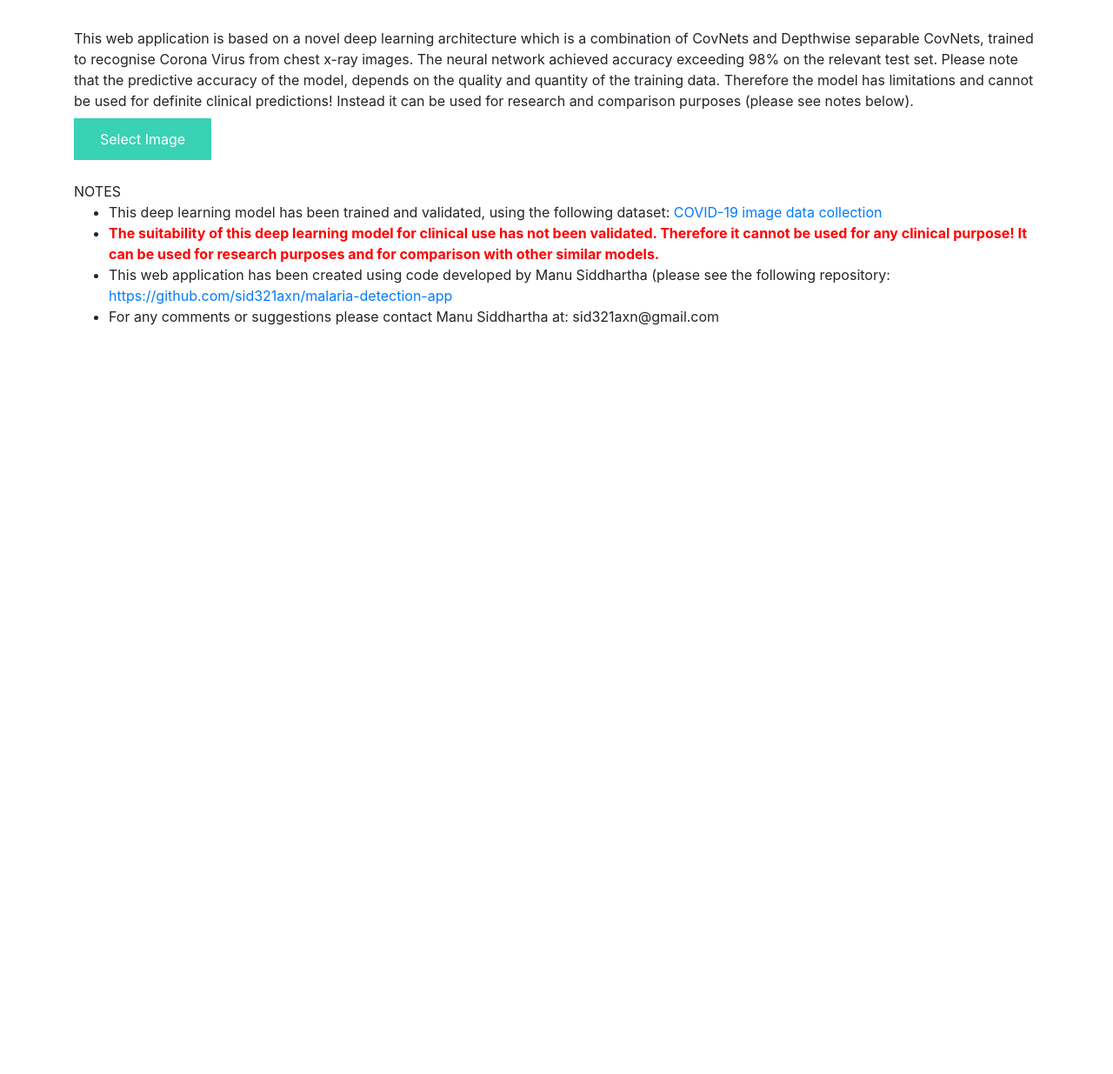
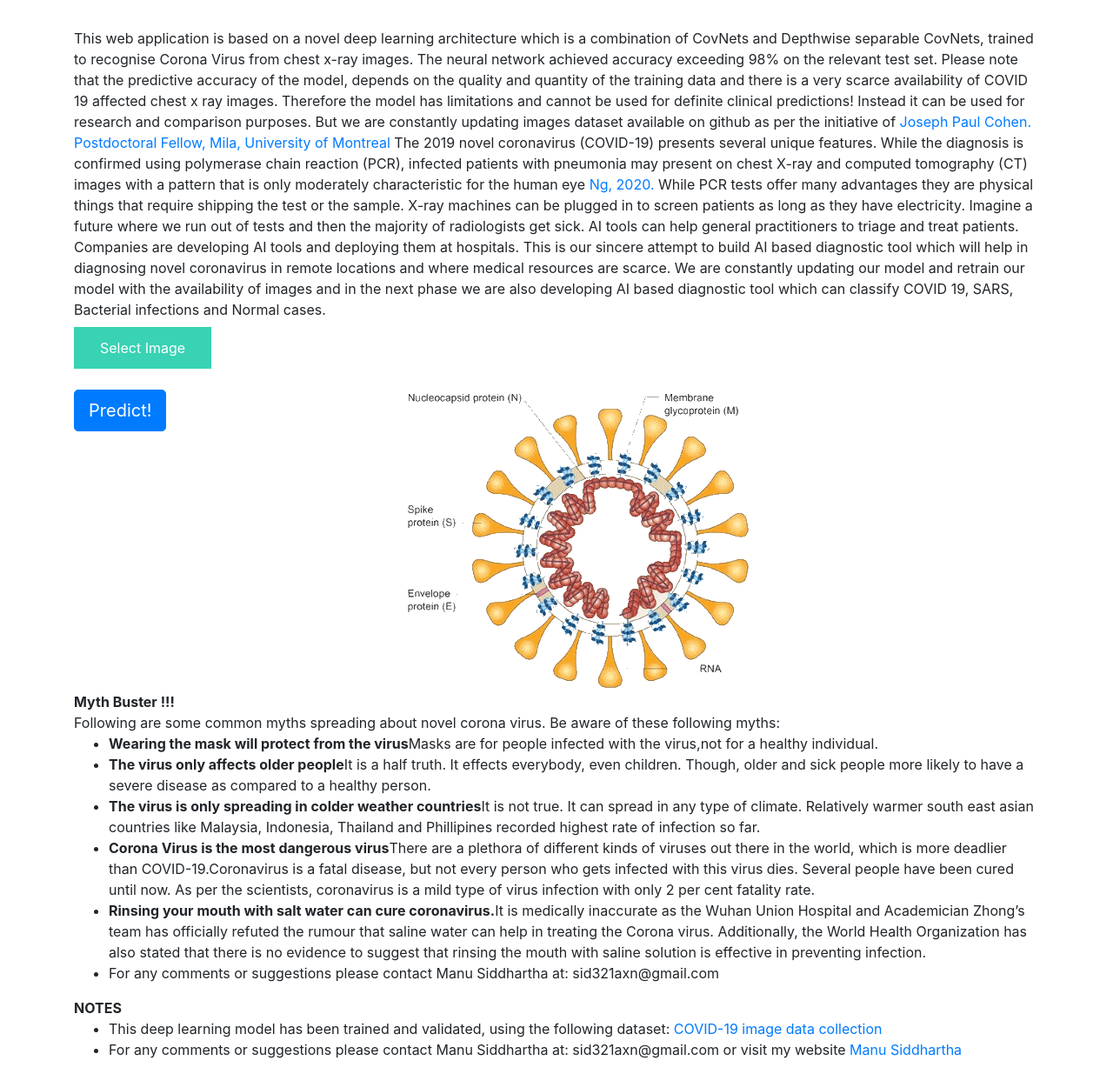
Before and after one commit to sid321axn/corona-webapp, a Flask app: page / in a window 1280 px wide. Shown: the part 56-1291 px from the top of the page at 87% size. Before the commit the page ends 430 px from the top, so only its background shows below. Run offline with Flask 2, Linux system fonts and the light colour scheme; some libraries are stand-ins or nearby versions.

Commit message:
design change

```diff
--- a/templates/base.html
+++ b/templates/base.html
@@ -4,7 +4,7 @@
     <meta charset="UTF-8">
     <meta name="viewport" content="width=device-width, initial-scale=1.0">
     <meta http-equiv="X-UA-Compatible" content="ie=edge">
-    <title>Malaria Detection Web App</title>
+    <title>Corona Virus Diagnostic Web App</title>
     <link href="https://cdn.bootcss.com/bootstrap/4.0.0/css/bootstrap.min.css" rel="stylesheet">
     <script src="https://cdn.bootcss.com/popper.js/1.12.9/umd/popper.min.js"></script>
     <script src="https://cdn.bootcss.com/jquery/3.3.1/jquery.min.js"></script>
--- a/templates/index.html
+++ b/templates/index.html
@@ -1,7 +1,10 @@
 {% extends "base.html" %} {% block content %}
 
 <body>
-This web application is based on a novel deep learning architecture which is a combination of CovNets and Depthwise separable CovNets, trained to recognise Corona Virus from chest x-ray images. The neural network achieved accuracy exceeding 98% on the relevant test set. Please note that the predictive accuracy of the model, depends on the quality and quantity of the training data. Therefore the model has limitations and cannot be used for definite clinical predictions! Instead it can be used for research and comparison purposes (please see notes below).
+This web application is based on a novel deep learning architecture which is a combination of CovNets and Depthwise separable CovNets, trained to recognise Corona Virus from chest x-ray images. The neural network achieved accuracy exceeding 98% on the relevant test set. Please note that the predictive accuracy of the model, depends on the quality and quantity of the training data and there is a very scarce availability of COVID 19 affected chest x ray images. Therefore the model has limitations and cannot be used for definite clinical predictions! Instead it can be used for research and comparison purposes. But we are constantly updating images dataset available on github as per the initiative of <a href="https://josephpcohen.com/w/">Joseph Paul Cohen. Postdoctoral Fellow, Mila, University of Montreal</a>
+The 2019 novel coronavirus (COVID-19) presents several unique features. While the diagnosis is confirmed using polymerase chain reaction (PCR), infected patients with pneumonia may present on chest X-ray and computed tomography (CT) images with a pattern that is only moderately characteristic for the human eye <a href="https://pubs.rsna.org/doi/10.1148/ryct.2020200034">Ng, 2020.</a> While PCR tests offer many advantages they are physical things that require shipping the test or the sample. X-ray machines can be plugged in to screen patients as long as they have electricity. Imagine a future where we run out of tests and then the majority of radiologists get sick. AI tools can help general practitioners to triage and treat patients. Companies are developing AI tools and deploying them at hospitals. This is our sincere attempt to build AI based diagnostic tool which will help in diagnosing novel coronavirus in remote locations and where medical resources are scarce.
+We are constantly updating our model and retrain our model with the availability of images and in the next phase we are also developing AI based diagnostic tool which can classify COVID 19, SARS, Bacterial infections and Normal cases.
+
 </body>
 
 <h2></h2>
@@ -13,14 +16,26 @@ This web application is based on a novel deep learning architecture which is a c
         </label>
         <input type="file" name="file" id="imageUpload" accept=".png, .jpg, .jpeg">
     </form>
-
+<div class="row">
+    <div class="col-sm-3 col-md-6 col-lg-4">
     <div class="image-section" style="display:none;">
         <div class="img-preview">
             <div id="imagePreview">
             </div>
         </div>
         <div>
+
+        </div>
+    </div>
             <button type="button" class="btn btn-primary btn-lg " id="btn-predict">Predict!</button>
+
+
+        </div>
+
+        <div class="col-sm-3 col-md-6 col-lg-4">
+
+<img src="covid.png">
+
         </div>
     </div>
 
@@ -32,12 +47,25 @@ This web application is based on a novel deep learning architecture which is a c
 
 </div>
 <body>
-NOTES
+    <div>
+<strong>Myth Buster !!!</strong><br>
+Following are some common myths spreading about novel corona virus. Be aware of these following myths:
+<ul>
+<li><b>Wearing the mask will protect from the virus</b>Masks are for people infected with the virus,not for a healthy individual.</li>
+<li><b>The virus only affects older people</b>It is a half truth. It effects everybody, even children. Though, older and sick people more likely to have a severe disease as compared to a healthy person.</li>
+<li><b>The virus is only spreading in colder weather countries</b>It is not true. It can spread in any type of climate. Relatively warmer south east asian countries like Malaysia, Indonesia, Thailand and Phillipines recorded highest rate of infection so far. </li>
+<li><b>Corona Virus is the most dangerous virus</b>There are a plethora of different kinds of viruses out there in the world, which is more deadlier than COVID-19.Coronavirus is a fatal disease, but not every person who gets infected with this virus dies. Several people have been cured until now. As per the scientists, coronavirus is a mild type of virus infection with only 2 per cent fatality rate.</li>
+<li><b>Rinsing your mouth with salt water can cure coronavirus.</b>It is medically inaccurate as the Wuhan Union Hospital and Academician Zhong’s team has officially refuted the rumour that saline water can help in treating the Corona virus. Additionally, the World Health Organization has also stated that there is no evidence to suggest that rinsing the mouth with saline solution is effective in preventing infection.</li>
+
+
+<li>For any comments or suggestions please contact Manu Siddhartha at: sid321axn@gmail.com</li>
+</ul>
+
+    </div>
+<div><strong>NOTES</strong>
 <ul>
 <li>This deep learning model has been trained and validated, using the following dataset: <a href="https://github.com/ieee8023/covid-chestxray-dataset">COVID-19 image data collection</a></li>
-<li><b style="color:red;">The suitability of this deep learning model for clinical use has not been validated. Therefore it cannot be used for any clinical purpose! It can be used for research purposes and for comparison with other similar models.</b></li>
-<li>This web application has been created using code developed by Manu Siddhartha (please see the following repository: </h2><a href="https://github.com/sid321axn/malaria-detection-app">https://github.com/sid321axn/malaria-detection-app</a></li>
-<li>For any comments or suggestions please contact Manu Siddhartha at: sid321axn@gmail.com</li>
-</ul>
+<li>For any comments or suggestions please contact Manu Siddhartha at: sid321axn@gmail.com or visit my website <a href="www.manusid.com"> Manu Siddhartha</a></li>
+</ul></div>
 </body>
 {% endblock %}
```
